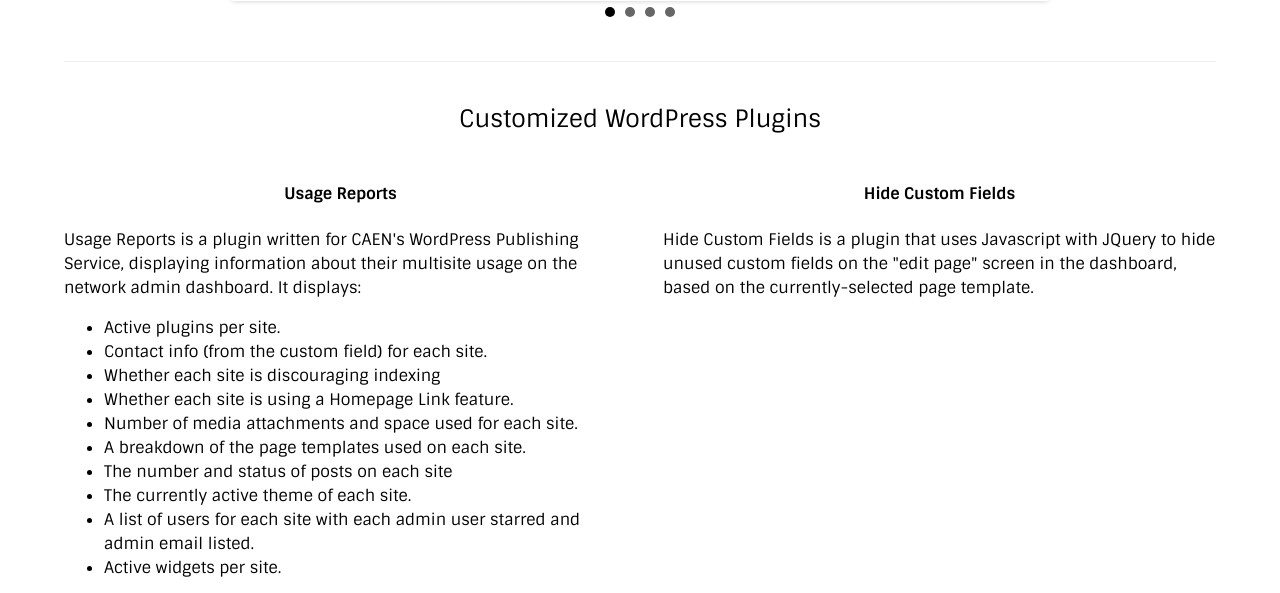
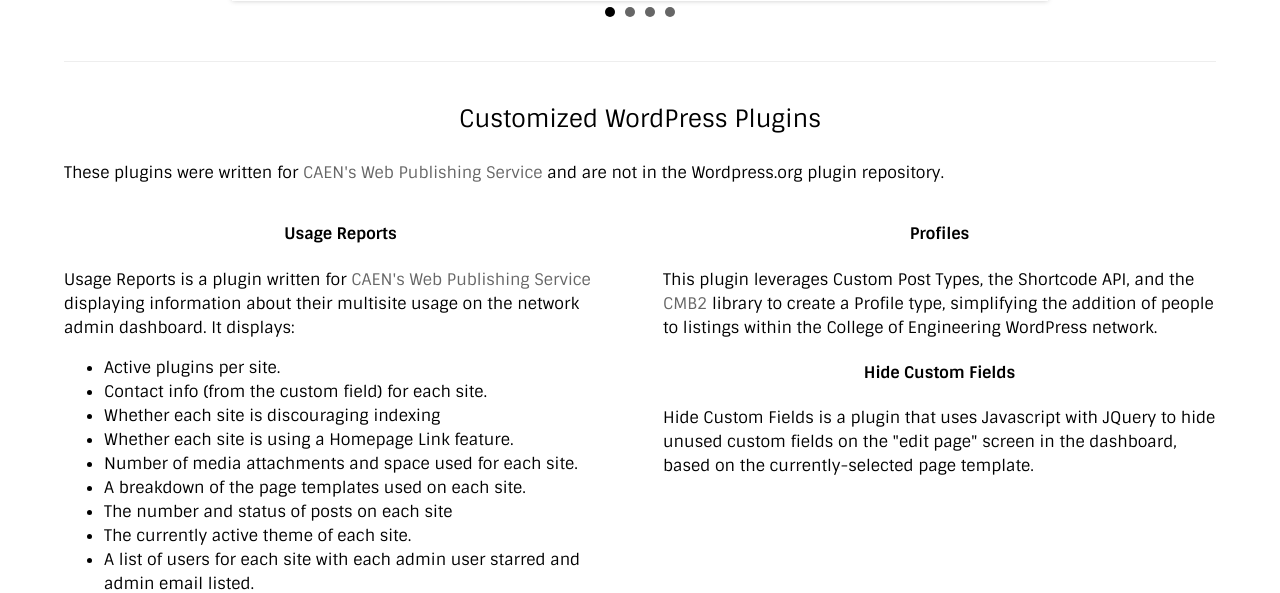
Before and after one commit to rmleg/portfolio, a PHP site: page / in a window 1280 px wide. Shown: the part 1053-1646 px from the top of the page. Run offline with PHP 8.4, Linux system fonts and the light colour scheme; some libraries are stand-ins or nearby versions; some web fonts are replaced.

Commit message:
Starting to add a description of Profiles plugin

```diff
--- a/plugins.php
+++ b/plugins.php
@@ -5,9 +5,10 @@
 <h3>Customized WordPress Plugins</h3>
 
 <div class="two-col">
+    <p>These plugins were written for <a href="http://caen.engin.umich.edu/web/publishing" target="_blank">CAEN's Web Publishing Service</a> and are not in the Wordpress.org plugin repository.</p>
 	<div class="left">
 		<h4>Usage Reports</h4>
-		<p>Usage Reports is a plugin written for CAEN's WordPress Publishing Service, displaying information about their multisite usage on the network admin dashboard.  It displays:</p>
+		<p>Usage Reports is a plugin written for <a href="http://caen.engin.umich.edu/web/publishing" target="_blank">CAEN's Web Publishing Service</a> displaying information about their multisite usage on the network admin dashboard.  It displays:</p>
 			<uL>
 				<li>Active plugins per site.</li>
 				<li>Contact info (from the custom field) for each site.</li>
@@ -22,7 +23,9 @@
 			</ul>
 
 	</div>
-	<div class="right">
+        <div class="right">
+                <h4>Profiles</h4>
+                <p>This plugin leverages Custom Post Types, the Shortcode API, and the <a href="https://github.com/WebDevStudios/cmb2" target="_blank">CMB2</a> library to create a Profile type, simplifying the addition of people to listings within the College of Engineering WordPress network.</p>
 		<h4>Hide Custom Fields</h4>
 		<p>Hide Custom Fields is a plugin that uses Javascript with JQuery to hide unused custom fields on the "edit page" screen in the dashboard, based on the currently-selected page template.</p>
 	</div>
```
